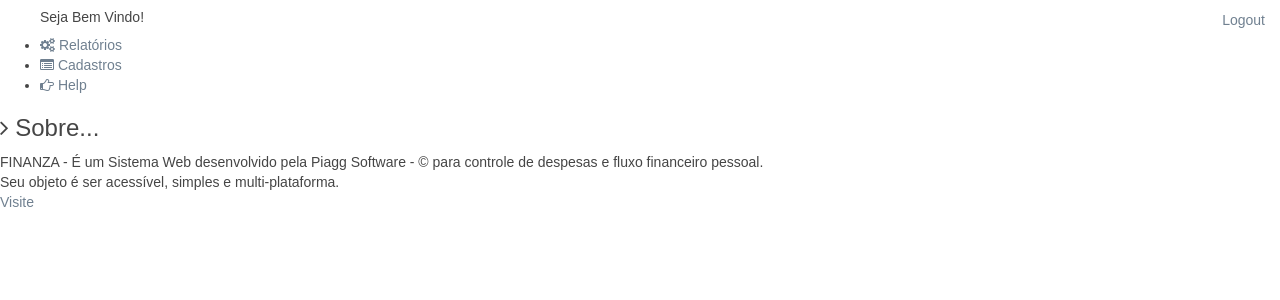
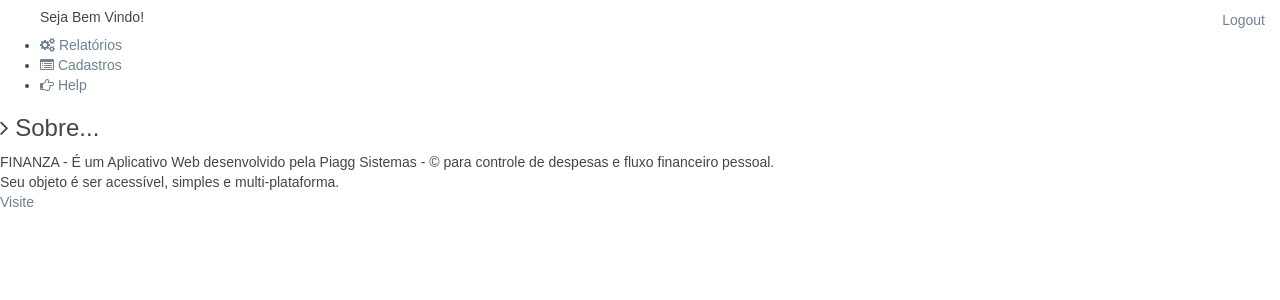
Before and after one commit to alexpiagg/Finanza_v2, a PHP site: page /projeto/sobre in a window 1280 px wide. Shown: the part 40-340 px from the top of the page. Run offline with PHP 8.4, Linux system fonts and the light colour scheme; the visitor is signed in with stand-in values (Sample User, id 1).

Commit message:
Alterando descrição da tela sobre

```diff
--- a/app/view/sobre/index.php
+++ b/app/view/sobre/index.php
@@ -7,7 +7,7 @@
             <div class="row mt">
                 <div class="col-sm-8">
                     <p>
-                        FINANZA - É um Sistema Web desenvolvido pela Piagg Software - &copy para controle de despesas e fluxo financeiro pessoal.</br>
+                        FINANZA - É um Aplicativo Web desenvolvido pela Piagg Sistemas - &copy para controle de despesas e fluxo financeiro pessoal.</br>
                         Seu objeto é ser acessível, simples e multi-plataforma.</br>
                         <a href="#" target="_blank">Visite</a>
                     </p>
```
